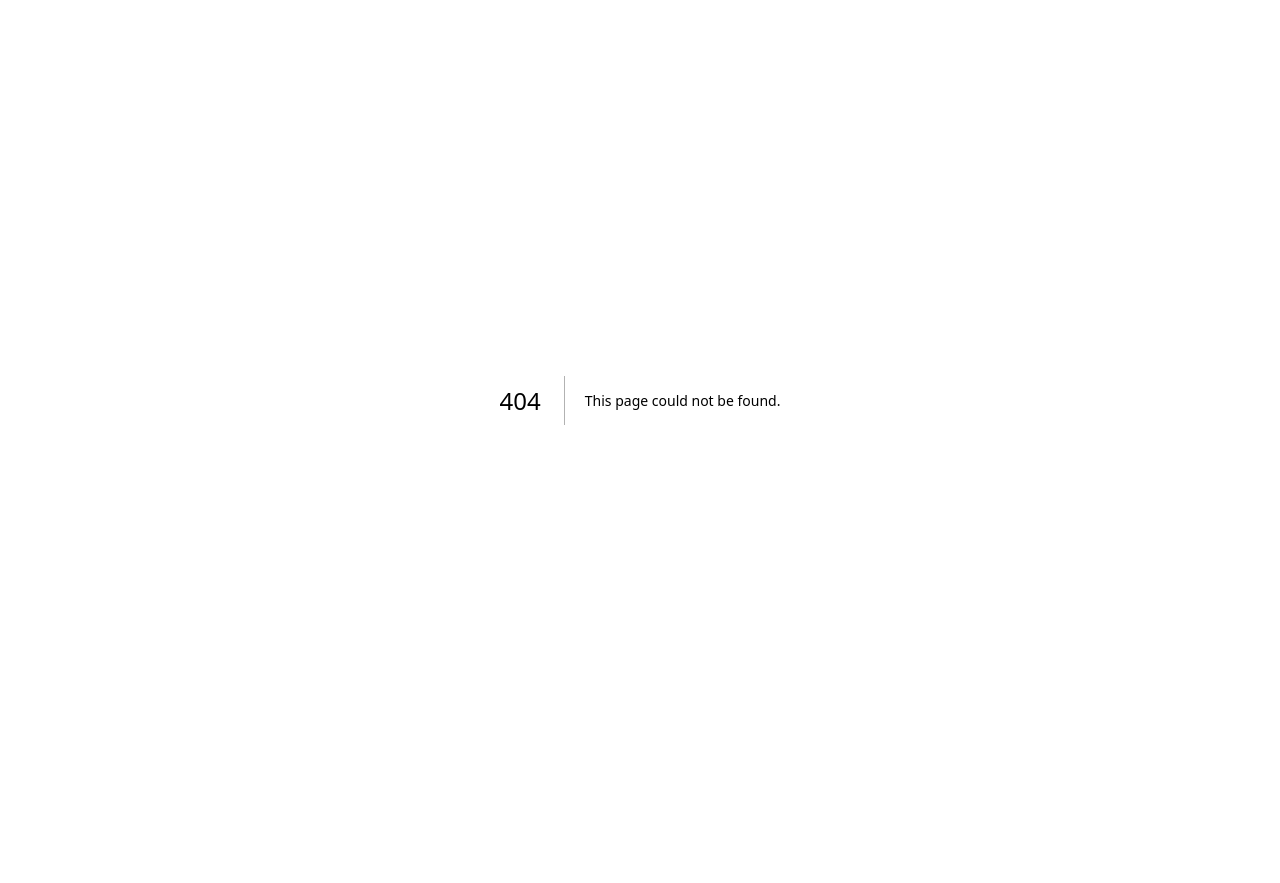
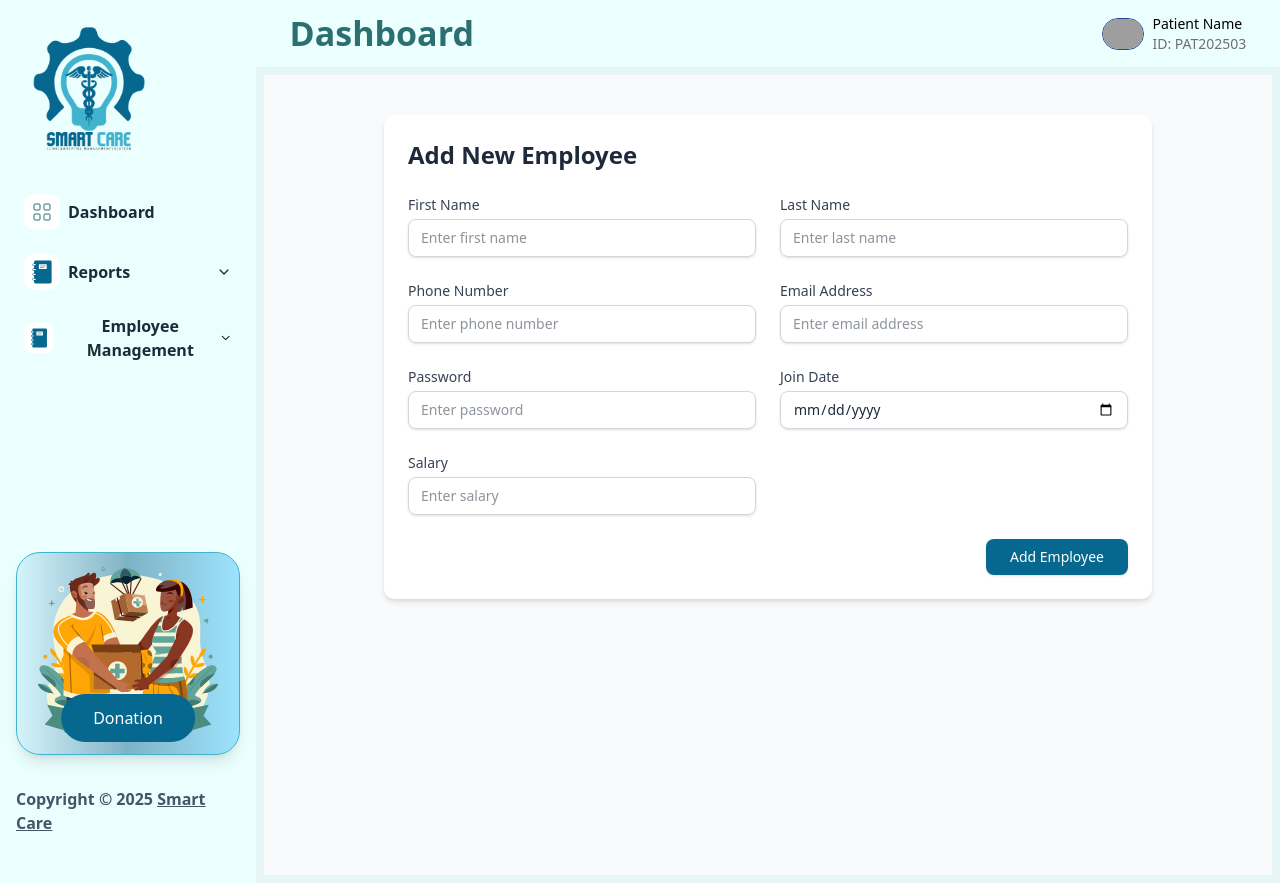
Before and after one commit to alam2025/smart-care, a Next.js app: page /dashboard/pharmaDashboard/employeeManagement/addEmployee in a window 1280 px wide. Before the commit this address had no page. Before the commit the page ends 800 px from the top, so only its background shows below. Built offline with nearby package versions, Linux system fonts and the light colour scheme; grey boxes are pictures that could not be loaded.

Commit message:
add employee and all employee route create

```diff
--- a/app/dashboard/layout.tsx
+++ b/app/dashboard/layout.tsx
@@ -141,14 +141,14 @@ export default function DashboardLayout({
           children: [
             {
               name: "Add Employee",
-              href: "/dashboard/pharmaDashboard/report/sales-report",
+              href: "/dashboard/pharmaDashboard/employeeManagement/addEmployee",
               icon: <Redo2 className="w-4" />,
             },
             {
               name: "All Employee",
-              href: "/dashboard/pharmaDashboard/report/daily-sales",
+              href: "/dashboard/pharmaDashboard/employeeManagement/allEmployee",
               icon: <Redo2 className="w-4" />,
-            }
+            },
           ],
         },
       ]
--- /dev/null
+++ b/app/dashboard/pharmaDashboard/employeeManagement/addEmployee/page.tsx
@@ -0,0 +1,160 @@
+"use client"; // if using Next.js App Router
+
+import { useState } from "react";
+
+export default function AddEmployeePage() {
+  const [formData, setFormData] = useState({
+    firstName: "",
+    lastName: "",
+    phone: "",
+    email: "",
+    password: "",
+    joinDate: "",
+    salary: "",
+  });
+
+  const handleChange = (e: React.ChangeEvent<HTMLInputElement>) => {
+    setFormData({ ...formData, [e.target.name]: e.target.value });
+  };
+
+  const handleSubmit = (e: React.FormEvent) => {
+    e.preventDefault();
+    console.log("Employee Data:", formData);
+    // TODO: Send data to backend API
+  };
+
+  return (
+    <div className="min-h-screen bg-gray-50 py-10 px-4">
+      <div className="max-w-3xl mx-auto bg-white shadow-md rounded-lg p-6">
+        {/* Page Header */}
+        <h1 className="text-2xl font-semibold text-gray-800 mb-6">
+          Add New Employee
+        </h1>
+
+        {/* Employee Form */}
+        <form onSubmit={handleSubmit} className="grid grid-cols-1 md:grid-cols-2 gap-6">
+          {/* First Name */}
+          <div>
+            <label className="block text-sm font-medium text-gray-700">
+              First Name
+            </label>
+            <input
+              type="text"
+              name="firstName"
+              value={formData.firstName}
+              onChange={handleChange}
+              placeholder="Enter first name"
+              required
+              className="mt-1 block w-full rounded-md border border-gray-300 px-3 py-2 shadow-sm focus:border-[#06688E] focus:ring-[#06688E] sm:text-sm"
+            />
+          </div>
+
+          {/* Last Name */}
+          <div>
+            <label className="block text-sm font-medium text-gray-700">
+              Last Name
+            </label>
+            <input
+              type="text"
+              name="lastName"
+              value={formData.lastName}
+              onChange={handleChange}
+              placeholder="Enter last name"
+              required
+              className="mt-1 block w-full rounded-md border border-gray-300 px-3 py-2 shadow-sm focus:border-[#06688E] focus:ring-[#06688E] sm:text-sm"
+            />
+          </div>
+
+          {/* Phone Number */}
+          <div>
+            <label className="block text-sm font-medium text-gray-700">
+              Phone Number
+            </label>
+            <input
+              type="tel"
+              name="phone"
+              value={formData.phone}
+              onChange={handleChange}
+              placeholder="Enter phone number"
+              required
+              className="mt-1 block w-full rounded-md border border-gray-300 px-3 py-2 shadow-sm focus:border-[#06688E] focus:ring-[#06688E] sm:text-sm"
+            />
+          </div>
+
+          {/* Email */}
+          <div>
+            <label className="block text-sm font-medium text-gray-700">
+              Email Address
+            </label>
+            <input
+              type="email"
+              name="email"
+              value={formData.email}
+              onChange={handleChange}
+              placeholder="Enter email address"
+              required
+              className="mt-1 block w-full rounded-md border border-gray-300 px-3 py-2 shadow-sm focus:border-[#06688E] focus:ring-[#06688E] sm:text-sm"
+            />
+          </div>
+
+          {/* Password */}
+          <div>
+            <label className="block text-sm font-medium text-gray-700">
+              Password
+            </label>
+            <input
+              type="password"
+              name="password"
+              value={formData.password}
+              onChange={handleChange}
+              placeholder="Enter password"
+              required
+              className="mt-1 block w-full rounded-md border border-gray-300 px-3 py-2 shadow-sm focus:border-[#06688E] focus:ring-[#06688E] sm:text-sm"
+            />
+          </div>
+
+          {/* Join Date */}
+          <div>
+            <label className="block text-sm font-medium text-gray-700">
+              Join Date
+            </label>
+            <input
+              type="date"
+              name="joinDate"
+              value={formData.joinDate}
+              onChange={handleChange}
+              required
+              className="mt-1 block w-full rounded-md border border-gray-300 px-3 py-2 shadow-sm focus:border-[#06688E] focus:ring-[#06688E] sm:text-sm"
+            />
+          </div>
+
+          {/* Salary */}
+          <div>
+            <label className="block text-sm font-medium text-gray-700">
+              Salary
+            </label>
+            <input
+              type="number"
+              name="salary"
+              value={formData.salary}
+              onChange={handleChange}
+              placeholder="Enter salary"
+              required
+              className="mt-1 block w-full rounded-md border border-gray-300 px-3 py-2 shadow-sm focus:border-[#06688E] focus:ring-[#06688E] sm:text-sm"
+            />
+          </div>
+
+          {/* Submit Button */}
+          <div className="md:col-span-2 flex justify-end">
+            <button
+              type="submit"
+              className="bg-[#06688E] text-white px-6 py-2 rounded-md text-sm font-medium shadow hover:bg-[#05506E] transition"
+            >
+              Add Employee
+            </button>
+          </div>
+        </form>
+      </div>
+    </div>
+  );
+}
--- /dev/null
+++ b/app/dashboard/pharmaDashboard/employeeManagement/allEmployee/page.tsx
@@ -0,0 +1,133 @@
+"use client";
+
+import { useState } from "react";
+
+interface Employee {
+  id: number;
+  firstName: string;
+  lastName: string;
+  phone: string;
+  email: string;
+  joinDate: string;
+  salary: number;
+}
+
+export default function AllEmployeePage() {
+  // Sample employee data (replace with API data)
+  const [employees] = useState<Employee[]>([
+    {
+      id: 1,
+      firstName: "Dr. John",
+      lastName: "Smith",
+      phone: "+8801712345678",
+      email: "john.smith@example.com",
+      joinDate: "2024-03-01",
+      salary: 50000,
+    },
+    {
+      id: 2,
+      firstName: "Dr. Sarah",
+      lastName: "Ahmed",
+      phone: "+8801812345678",
+      email: "sarah.ahmed@example.com",
+      joinDate: "2024-06-15",
+      salary: 60000,
+    },
+  ]);
+
+  return (
+    <div className="min-h-screen bg-gray-50 py-10 px-4">
+      <div className="max-w-6xl mx-auto bg-white shadow-md rounded-lg p-6">
+        {/* Header */}
+        <div className="flex items-center justify-between mb-6">
+          <h1 className="text-2xl font-semibold text-gray-800">
+            All Employees
+          </h1>
+          <button
+            type="button"
+            className="bg-[#06688E] text-white px-4 py-2 rounded-md text-sm font-medium shadow hover:bg-[#05506E] transition"
+          >
+            + Add Employee
+          </button>
+        </div>
+
+        {/* Table */}
+        <div className="overflow-x-auto">
+          <table className="min-w-full border border-gray-200">
+            <thead className="bg-gray-100">
+              <tr>
+                <th className="px-6 py-3 text-left text-sm font-semibold text-gray-700 border-b">
+                  ID
+                </th>
+                <th className="px-6 py-3 text-left text-sm font-semibold text-gray-700 border-b">
+                  Name
+                </th>
+                <th className="px-6 py-3 text-left text-sm font-semibold text-gray-700 border-b">
+                  Phone
+                </th>
+                <th className="px-6 py-3 text-left text-sm font-semibold text-gray-700 border-b">
+                  Email
+                </th>
+                <th className="px-6 py-3 text-left text-sm font-semibold text-gray-700 border-b">
+                  Join Date
+                </th>
+                <th className="px-6 py-3 text-left text-sm font-semibold text-gray-700 border-b">
+                  Salary (৳)
+                </th>
+                <th className="px-6 py-3 text-right text-sm font-semibold text-gray-700 border-b">
+                  Actions
+                </th>
+              </tr>
+            </thead>
+            <tbody>
+              {employees.map((emp) => (
+                <tr
+                  key={emp.id}
+                  className="hover:bg-gray-50 transition"
+                >
+                  <td className="px-6 py-3 text-sm text-gray-700 border-b">
+                    {emp.id}
+                  </td>
+                  <td className="px-6 py-3 text-sm text-gray-700 border-b">
+                    {emp.firstName} {emp.lastName}
+                  </td>
+                  <td className="px-6 py-3 text-sm text-gray-700 border-b">
+                    {emp.phone}
+                  </td>
+                  <td className="px-6 py-3 text-sm text-gray-700 border-b">
+                    {emp.email}
+                  </td>
+                  <td className="px-6 py-3 text-sm text-gray-700 border-b">
+                    {emp.joinDate}
+                  </td>
+                  <td className="px-6 py-3 text-sm text-gray-700 border-b">
+                    {emp.salary.toLocaleString()}
+                  </td>
+                  <td className="px-6 py-3 text-right text-sm font-medium border-b space-x-2">
+                    <button className="text-blue-600 hover:underline">
+                      Edit
+                    </button>
+                    <button className="text-red-600 hover:underline">
+                      Delete
+                    </button>
+                  </td>
+                </tr>
+              ))}
+
+              {employees.length === 0 && (
+                <tr>
+                  <td
+                    colSpan={7}
+                    className="text-center py-6 text-gray-500"
+                  >
+                    No employees found.
+                  </td>
+                </tr>
+              )}
+            </tbody>
+          </table>
+        </div>
+      </div>
+    </div>
+  );
+}
```
